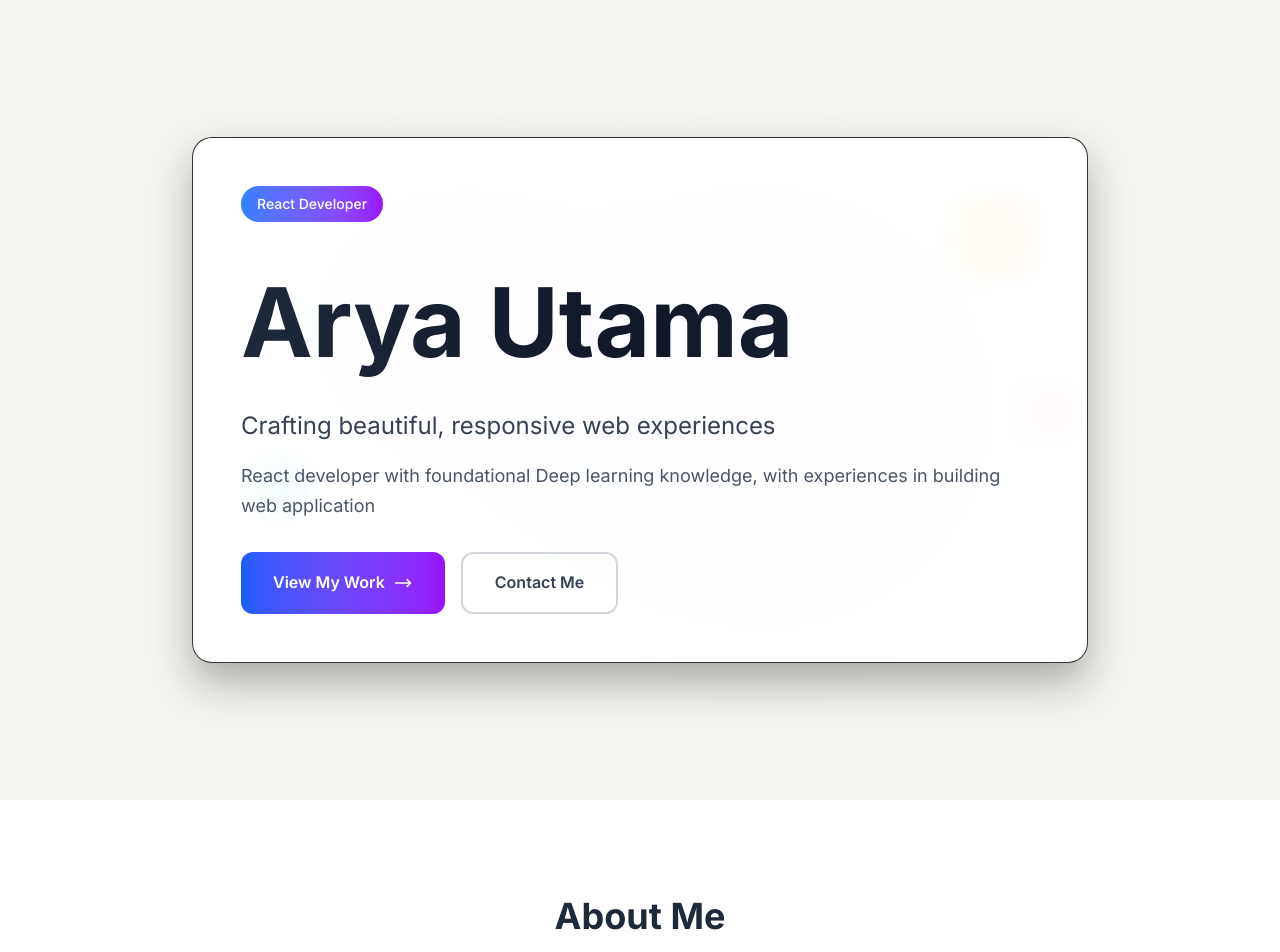
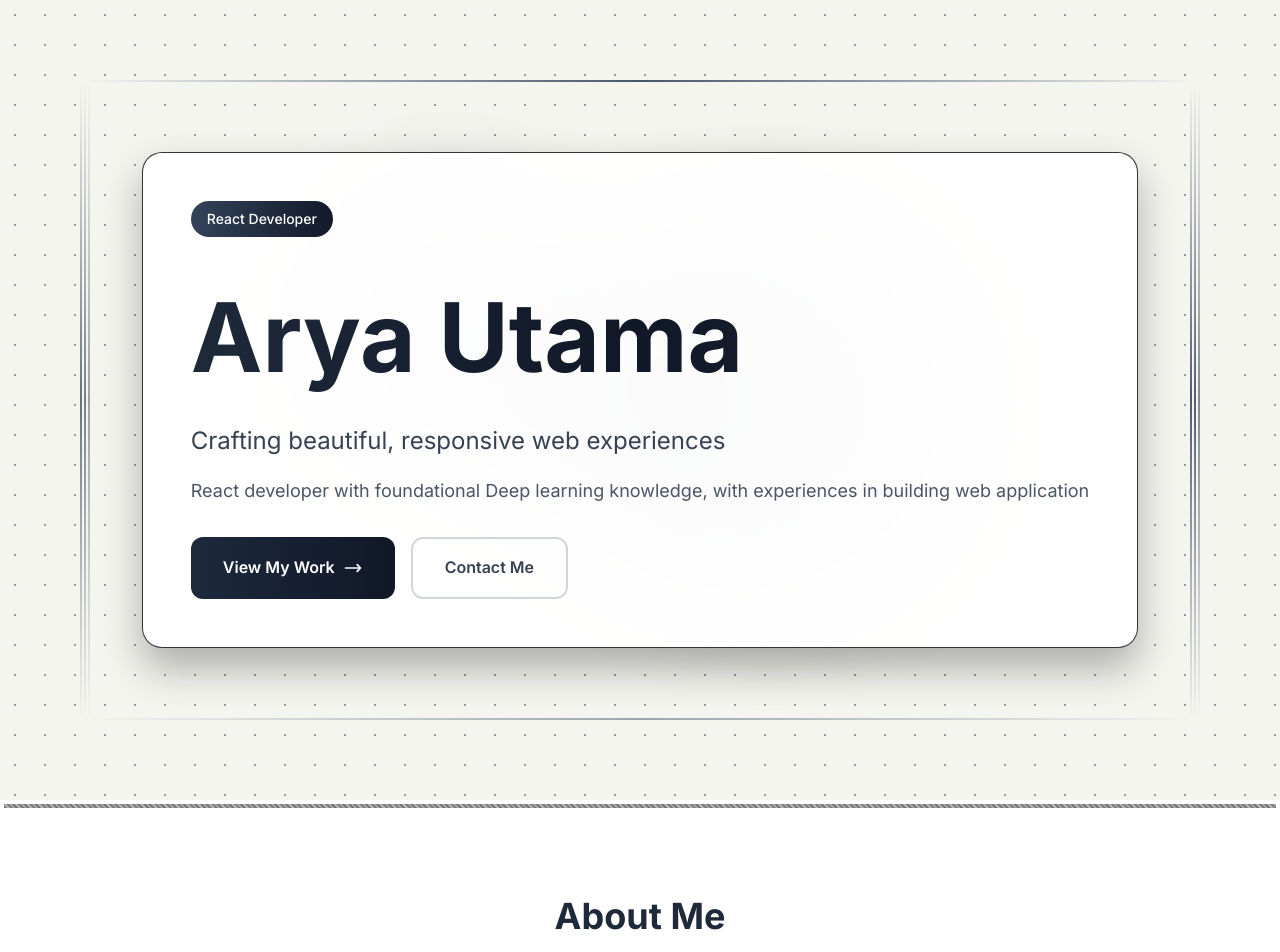
Before and after one commit to ONEPUNCH2215/react-porto, a Next.js app: page / in a window 1280 px wide. Shown: the top 952 px of the page. Built offline with nearby package versions, Linux system fonts and the light colour scheme.

Commit message:
Added more decorations

```diff
--- a/src/app/globals.css
+++ b/src/app/globals.css
@@ -66,3 +66,16 @@ body::before {
 .animate-glow {
   animation: glow 2s ease-in-out infinite;
 }
+
+.brush-border {
+  border: 4px solid rgba(64, 64, 64, 0.6);
+  border-image: repeating-linear-gradient(
+    45deg,
+    rgba(64, 64, 64, 0.8) 0px,
+    rgba(64, 64, 64, 0.4) 2px,
+    rgba(64, 64, 64, 0.8) 4px,
+    rgba(64, 64, 64, 0.3) 6px,
+    rgba(64, 64, 64, 0.7) 8px
+  ) 4;
+  filter: blur(0.3px);
+}
--- a/src/components/About.tsx
+++ b/src/components/About.tsx
@@ -15,7 +15,9 @@ export default function About() {
   ];
 
   return (
-    <section id="about" className="py-24 bg-white">
+    <section id="about" className="py-24 bg-white relative">
+      <div className="absolute top-0 left-0 right-0 h-1 brush-border pointer-events-none" style={{margin: '4px', borderLeft: 'none', borderRight: 'none', borderBottom: 'none'}}></div>
+      <div className="absolute bottom-0 left-0 right-0 h-1 brush-border pointer-events-none" style={{margin: '4px', borderLeft: 'none', borderRight: 'none', borderTop: 'none'}}></div>
       <div className="max-w-6xl mx-auto px-6">
         <h2 className="text-4xl font-bold text-gray-800 mb-16 text-center">
           About Me
@@ -50,7 +52,7 @@ export default function About() {
                 <p className="text-sm text-gray-700">Graduation</p>
               </div>
               <div className="px-4 py-2 rounded-lg" style={{ backgroundColor: '#FFFCFB' }}>
-                <span className="text-2xl font-bold text-green-600">4+</span>
+                <span className="text-2xl font-bold text-green-600">4</span>
                 <p className="text-sm text-gray-700">Projects</p>
               </div>
             </div>
--- a/src/components/Contact.tsx
+++ b/src/components/Contact.tsx
@@ -1,7 +1,8 @@
 export default function Contact() {
   return (
-    <section id="contact" className="py-24">
-      <div className="max-w-5xl mx-auto px-6">
+    <section id="contact" className="py-24 relative z-20">
+      <div className="max-w-3xl mx-auto px-6">
+        <div className="bg-gray-50 p-12 rounded-3xl brush-border shadow-lg">
           <div className="text-center">
             <p className="text-xl text-gray-700 mb-8">
               Nice to meet you :) Feel free to reach out through these!
@@ -9,7 +10,7 @@ export default function Contact() {
             <div className="flex justify-center gap-8 flex-wrap">
               <a
                 href="mailto:arya.utama@binus.ac.id"
-              className="text-blue-600 hover:text-blue-700 hover:underline transition-colors duration-200 font-medium"
+                className="text-gray-600 hover:text-gray-800 hover:bg-gray-100 transition-all duration-200 border-2 border-gray-800 rounded-lg px-6 py-3"
               >
                 Email
               </a>
@@ -17,7 +18,7 @@ export default function Contact() {
                 href="https://linkedin.com/in/arya-utama-b15b0720a"
                 target="_blank"
                 rel="noopener noreferrer"
-              className="text-blue-600 hover:text-blue-700 hover:underline transition-colors duration-200 font-medium"
+                className="text-gray-600 hover:text-gray-800 hover:bg-gray-100 transition-all duration-200 border-2 border-gray-800 rounded-lg px-6 py-3"
               >
                 LinkedIn
               </a>
@@ -25,13 +26,14 @@ export default function Contact() {
                 href="https://github.com/ONEPUNCH2215"
                 target="_blank"
                 rel="noopener noreferrer"
-              className="text-blue-600 hover:text-blue-700 hover:underline transition-colors duration-200 font-medium"
+                className="text-gray-600 hover:text-gray-800 hover:bg-gray-100 transition-all duration-200 border-2 border-gray-800 rounded-lg px-6 py-3"
               >
                 GitHub
               </a>
             </div>
           </div>
         </div>
+      </div>
     </section>
   );
 }
--- a/src/components/Hero.tsx
+++ b/src/components/Hero.tsx
@@ -24,19 +24,34 @@ export default function Hero() {
   };
 
   return (
-    <section className="py-24 min-h-screen flex items-center relative overflow-hidden">
+    <section className="py-24 min-h-screen flex items-center relative overflow-hidden" style={{
+      backgroundImage: 'radial-gradient(circle, rgb(51 65 85 / 0.5) 1px, transparent 1px)',
+      backgroundSize: '30px 30px'
+    }}>
       {/* Animated background elements */}
       <div className="absolute inset-0 overflow-hidden pointer-events-none">
-        <div className="absolute top-1/4 left-1/4 w-64 h-64 bg-gradient-to-r from-blue-400/20 to-purple-400/20 rounded-full blur-3xl animate-pulse"></div>
-        <div className="absolute bottom-1/4 right-1/4 w-96 h-96 bg-gradient-to-r from-purple-400/20 to-pink-400/20 rounded-full blur-3xl animate-pulse delay-1000"></div>
-        <div className="absolute top-1/2 left-1/2 transform -translate-x-1/2 -translate-y-1/2 w-72 h-72 bg-gradient-to-r from-indigo-400/20 to-cyan-400/20 rounded-full blur-3xl animate-pulse delay-500"></div>
+        <div className="absolute top-1/4 left-1/4 w-64 h-64 bg-gradient-to-r from-slate-700/20 to-gray-800/20 rounded-full blur-3xl animate-pulse"></div>
+        <div className="absolute bottom-1/4 right-1/4 w-96 h-96 bg-gradient-to-r from-gray-800/20 to-slate-900/20 rounded-full blur-3xl animate-pulse delay-1000"></div>
+        <div className="absolute top-1/2 left-1/2 transform -translate-x-1/2 -translate-y-1/2 w-72 h-72 bg-gradient-to-r from-zinc-700/20 to-gray-700/20 rounded-full blur-3xl animate-pulse delay-500"></div>
+
+        {/* Animated square border lines */}
+        <div className="absolute top-20 left-20 right-20 bottom-20">
+          <div className="absolute top-0 left-0 right-0 h-0.5 bg-gradient-to-r from-transparent via-slate-600 to-transparent animate-pulse"></div>
+          <div className="absolute bottom-0 left-0 right-0 h-0.5 bg-gradient-to-r from-transparent via-slate-600 to-transparent animate-pulse" style={{animationDelay: '1s'}}></div>
+          <div className="absolute top-0 left-0 bottom-0 w-0.5 bg-gradient-to-b from-transparent via-gray-600 to-transparent animate-pulse" style={{animationDelay: '0.5s'}}></div>
+          <div className="absolute top-0 left-1 bottom-0 w-0.5 bg-gradient-to-b from-transparent via-gray-700 to-transparent animate-pulse" style={{animationDelay: '0.7s'}}></div>
+          <div className="absolute top-0 left-2 bottom-0 w-0.5 bg-gradient-to-b from-transparent via-slate-600 to-transparent animate-pulse" style={{animationDelay: '0.9s'}}></div>
+          <div className="absolute top-0 right-0 bottom-0 w-0.5 bg-gradient-to-b from-transparent via-gray-600 to-transparent animate-pulse" style={{animationDelay: '1.5s'}}></div>
+          <div className="absolute top-0 right-1 bottom-0 w-0.5 bg-gradient-to-b from-transparent via-gray-700 to-transparent animate-pulse" style={{animationDelay: '1.7s'}}></div>
+          <div className="absolute top-0 right-2 bottom-0 w-0.5 bg-gradient-to-b from-transparent via-slate-600 to-transparent animate-pulse" style={{animationDelay: '1.9s'}}></div>
+        </div>
       </div>
 
       <div className="max-w-6xl mx-auto px-6 relative z-10">
-        <div className="content-overlay p-12 max-w-4xl">
+        <div className="content-overlay p-12">
           <div className={`transition-all duration-1000 ${isVisible ? 'opacity-100 translate-y-0' : 'opacity-0 translate-y-8'}`}>
             <div className="mb-6">
-              <span className="inline-block px-4 py-2 bg-gradient-to-r from-blue-500 to-purple-600 text-white text-sm font-medium rounded-full mb-4 animate-pulse">
+              <span className="inline-block px-4 py-2 bg-gradient-to-r from-slate-700 to-gray-900 text-white text-sm font-medium rounded-full mb-4 animate-pulse">
                 React Developer
               </span>
             </div>
@@ -57,7 +72,7 @@ export default function Hero() {
             <div className="flex flex-col sm:flex-row gap-4">
               <button
                 onClick={scrollToProjects}
-                className="group relative px-8 py-4 bg-gradient-to-r from-blue-600 to-purple-600 text-white font-semibold rounded-xl overflow-hidden transition-all duration-300 hover:shadow-2xl hover:scale-105 active:scale-95"
+                className="group relative px-8 py-4 bg-gradient-to-r from-slate-800 to-gray-900 text-white font-semibold rounded-xl overflow-hidden transition-all duration-300 hover:shadow-2xl hover:scale-105 active:scale-95"
               >
                 <span className="relative z-10 flex items-center gap-2">
                   View My Work
@@ -65,7 +80,7 @@ export default function Hero() {
                     <path strokeLinecap="round" strokeLinejoin="round" strokeWidth={2} d="M17 8l4 4m0 0l-4 4m4-4H3" />
                   </svg>
                 </span>
-                <div className="absolute inset-0 bg-gradient-to-r from-purple-600 to-blue-600 opacity-0 group-hover:opacity-100 transition-opacity duration-300"></div>
+                <div className="absolute inset-0 bg-gradient-to-r from-gray-900 to-slate-800 opacity-0 group-hover:opacity-100 transition-opacity duration-300"></div>
               </button>
 
               <button
@@ -77,11 +92,6 @@ export default function Hero() {
             </div>
           </div>
         </div>
-
-        {/* Floating elements */}
-        <div className="absolute top-20 right-20 w-20 h-20 bg-gradient-to-r from-yellow-400 to-orange-500 rounded-2xl opacity-80 animate-bounce delay-300 hidden lg:block"></div>
-        <div className="absolute bottom-32 left-20 w-16 h-16 bg-gradient-to-r from-green-400 to-blue-500 rounded-full opacity-70 animate-bounce delay-700 hidden lg:block"></div>
-        <div className="absolute top-1/2 right-10 w-12 h-12 bg-gradient-to-r from-pink-400 to-red-500 rounded-xl opacity-60 animate-bounce delay-1000 hidden lg:block"></div>
       </div>
     </section>
   );
--- a/src/components/Skills.tsx
+++ b/src/components/Skills.tsx
@@ -16,7 +16,7 @@ export default function Skills() {
 
   return (
     <section id="skills" className="py-24">
-      <div className="max-w-5xl mx-auto px-6">
+      <div className="max-w-5xl mx-auto px-6 border border-gray-800 shadow-xl shadow-gray-800/50 rounded-lg p-8">
         <h2 className="text-4xl font-bold text-gray-800 mb-16 text-center">
           Skills
         </h2>
```
Lines whose indentation alone changed are shown as unchanged.
